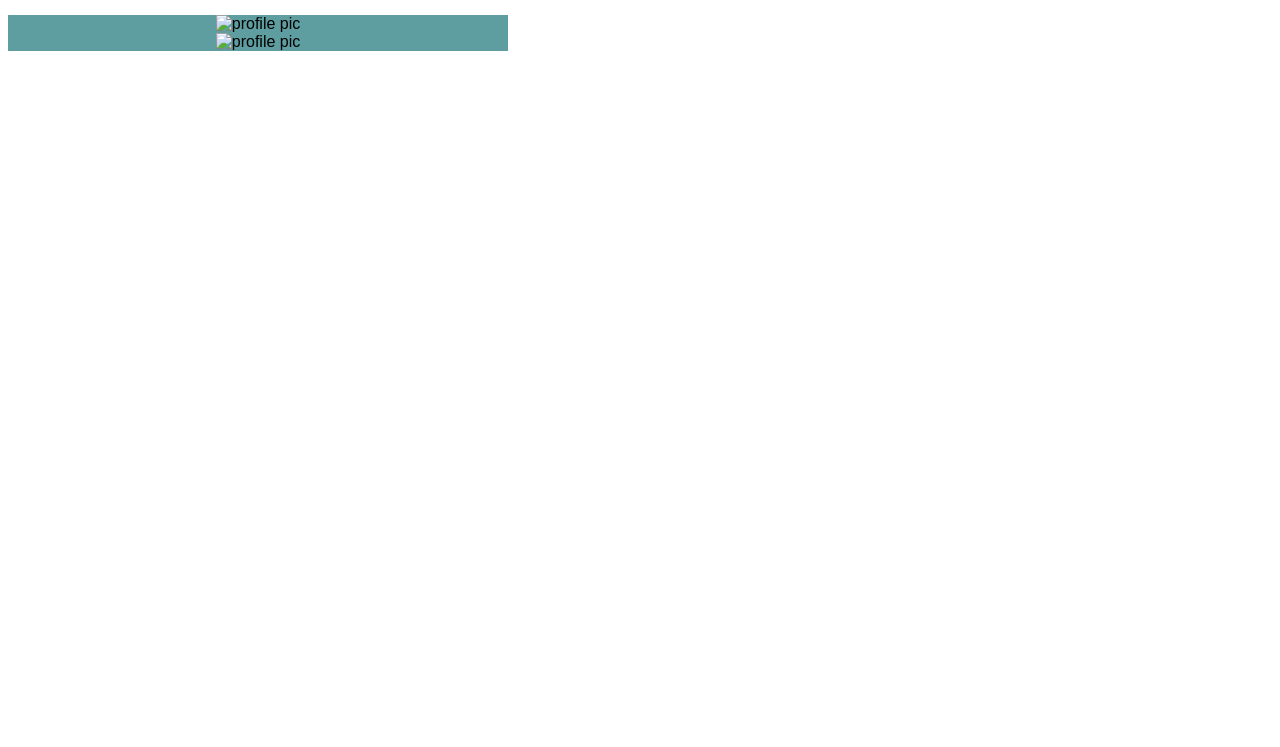
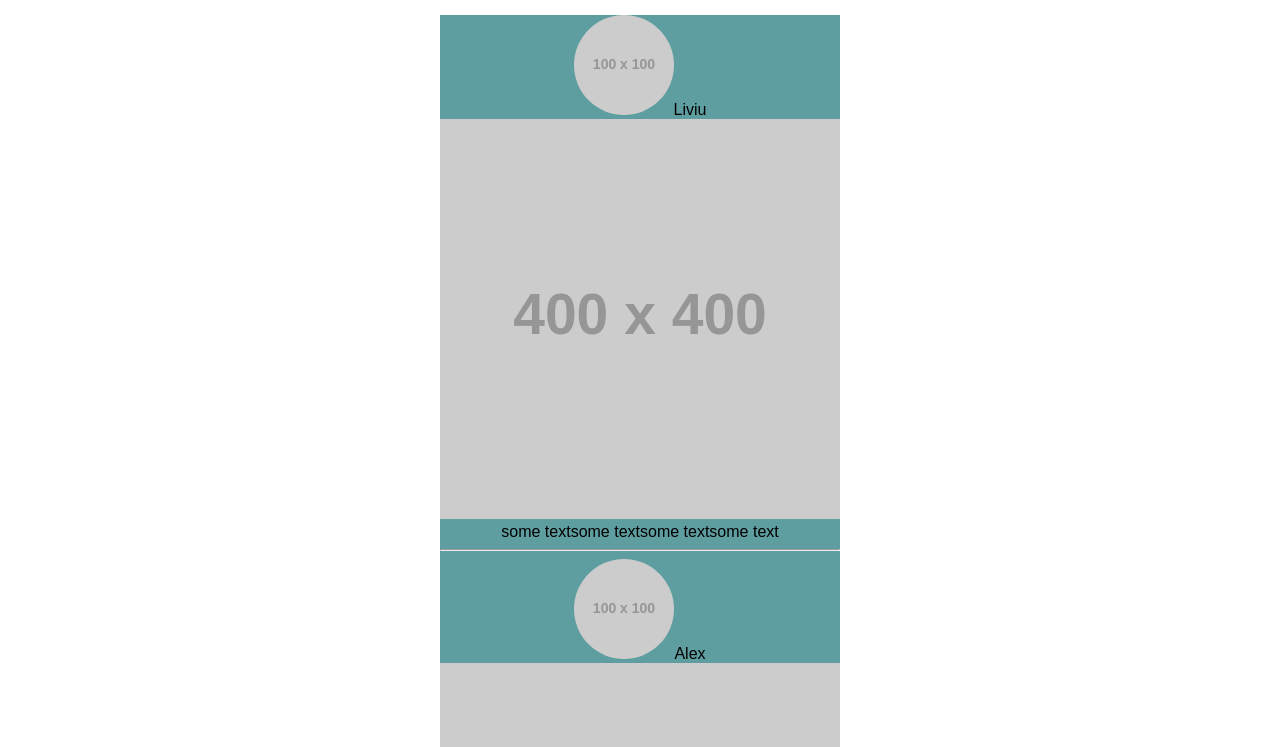
Before and after one commit to enzime4u/react-insta, a React app: page /forgot-password in a window 1280 px wide. Shown: the part 53-800 px from the top of the page. Built offline with nearby package versions, Linux system fonts and the light colour scheme; placeholder pictures from the web are drawn by us.

Commit message:
ProfileImage and PostImage solved

```diff
--- /dev/null
+++ b/src/components/Caption.js
@@ -0,0 +1,15 @@
+import React from 'react'
+
+const Caption = () => {
+  return(
+    <div>
+      <span>some text</span>
+      <span>some text</span>
+      <span>some text</span>
+      <span>some text</span>
+    </div>
+
+  )
+}
+
+export default Caption
--- a/src/components/PostHeader.js
+++ b/src/components/PostHeader.js
@@ -3,11 +3,11 @@ import ProfilePicture from './ProfilePicture'
 import data from '../data';
 
 const PostHeader = props => {
-  const { profileImage } = props
-  console.log(profileImage)
+  const { profileImage, name } = props
   return(
     <div>
-      <ProfilePicture  src={profileImage}/>
+      <ProfilePicture  profile_image={profileImage}/>
+      <span>{name}</span>
     </div>
 
   )
--- /dev/null
+++ b/src/components/PostImage.js
@@ -0,0 +1,10 @@
+import React from 'react'
+
+const PostImage = (props) => {
+  const { uploadImage } = props
+  return(
+    <img src={uploadImage} alt="uploaded pic"/>
+  )
+}
+
+export default PostImage
--- a/src/components/ProfilePicture.js
+++ b/src/components/ProfilePicture.js
@@ -1,9 +1,9 @@
 import React from 'react'
 
 const ProfilePicture = (props) => {
-  const { profile_image } = props
+  const { profile_image } = props;
   return (
-      <img src={profile_image} alt='profile pic'/>
+      <img className='profile-picture' src={profile_image} alt='profile pic'/>
   )
 }
 
--- a/src/containers/PostContainer.js
+++ b/src/containers/PostContainer.js
@@ -1,14 +1,17 @@
 import React from 'react'
 import PostHeader from '../components/PostHeader'
-import data from '../data'
+import PostImage from '../components/PostImage'
+import Caption from '../components/Caption'
 
 
 const PostContainer = props => {
   const { postData } = props
-  console.log(props)
     return (
-    <div>
+    <div className='post-container'>
       <PostHeader profileImage={postData.profile_image} name={postData.name} />
+      <PostImage uploadImage={postData.upload_image} />
+      <Caption />
+      <hr/>
     </div>
    )
 }
--- a/src/data.js
+++ b/src/data.js
@@ -1,21 +1,18 @@
-import React from 'react'
-
 const data = [
   {
     name: 'Liviu',
     email: 'me@me.com',
     password: '123456',
     profile_image: 'https://via.placeholder.com/100',
-    upload_image: ['https://via.placeholder.com/150'],
+    upload_image: 'https://via.placeholder.com/400',
   },
   {
     name: 'Alex',
     email: 'alex@me.com',
     password: 'password',
-    profile_image: 'https://placeholder.com/150',
-    upload_image: ['https://placeholder.com/300']
+    profile_image: 'https://via.placeholder.com/100',
+    upload_image: 'https://via.placeholder.com/400',
   }
 ]
 
-
 export default data
--- a/src/styles.css
+++ b/src/styles.css
@@ -51,8 +51,8 @@
 }
 
 .feed {
-  margin-top: 60px;
-  width: 500px;
+  margin: 60px auto;
+  max-width: 700px;
   background-color: cadetblue;
   height: 100%;
 }
```
